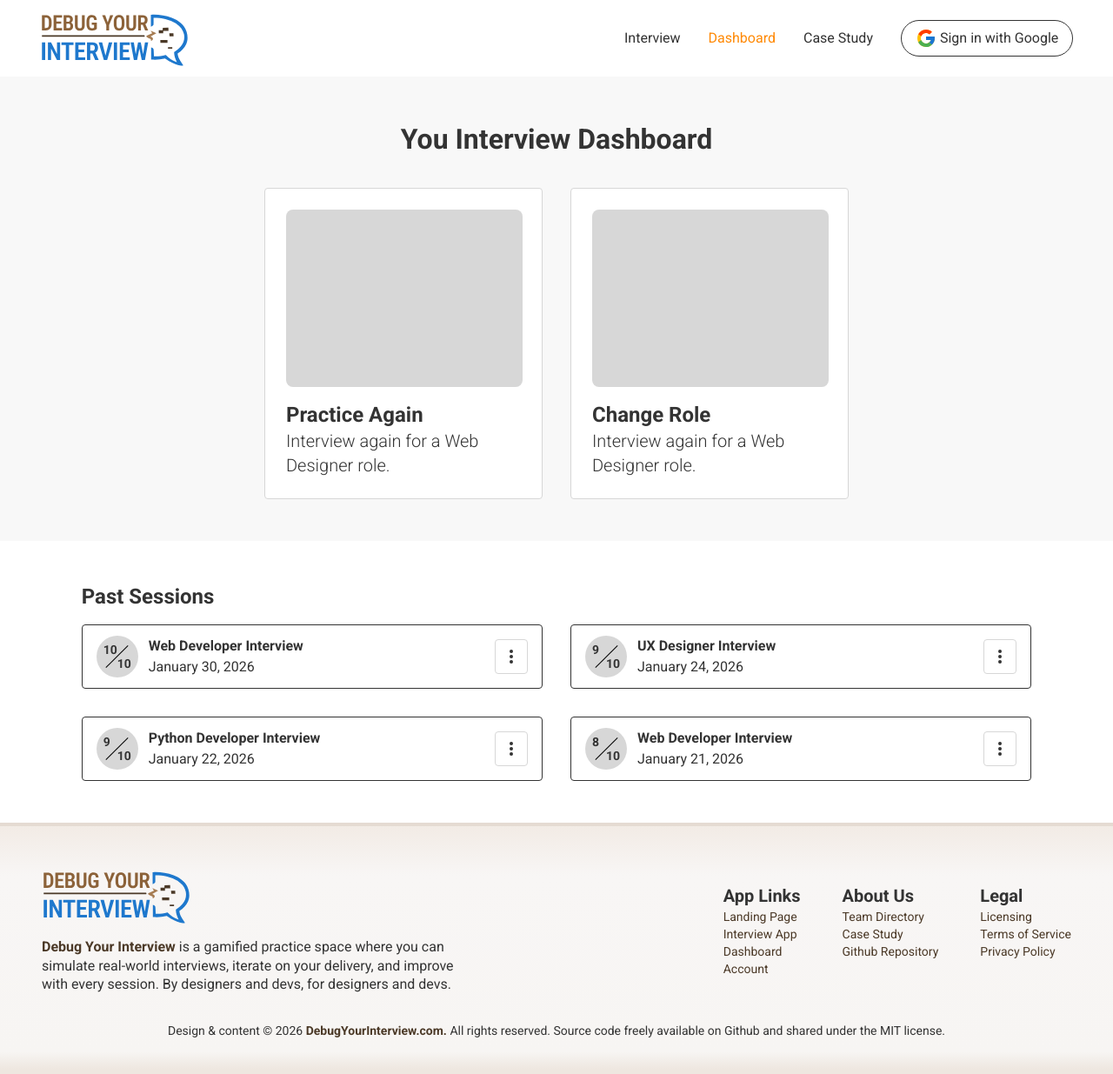
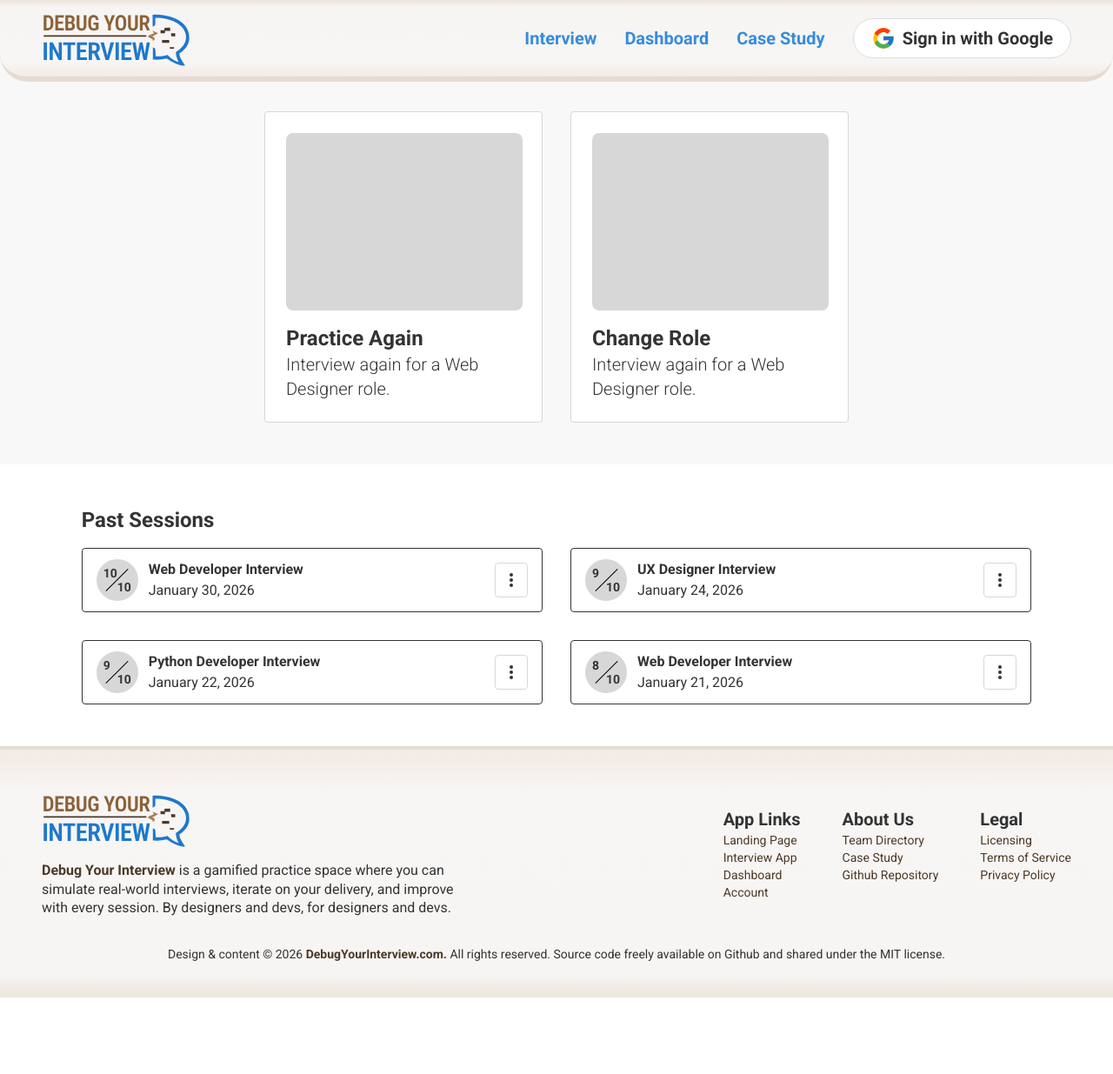
Before and after one commit to chingu-voyages/V59-tier3-team-39, a React (Vite) app in the folder frontend/: page /dashboard in a window 1280 px wide. Shown: the whole page at 87% size. After the commit the page ends 1147 px from the top, so only its background shows below. Built offline with nearby package versions, Linux system fonts and the light colour scheme.

Commit message:
add header styles

```diff
--- a/frontend/src/components/interview/Header.tsx
+++ b/frontend/src/components/interview/Header.tsx
@@ -4,8 +4,8 @@ import Logo from '../../assets/logo.svg'
 
 const Header = () => {
   return (
-    <header className="bg-secondary-bg-gradient-a rounded-b-4xl border-b-[6px] border-secondary-base/10 inset-x-0 top-0 py-5 h-content">
-      <nav className="w-13/14 mx-auto flex justify-between items-center">
+    <header className="bg-secondary-bg-gradient-a rounded-b-4xl border-b-[6px] border-secondary-base/10 inset-x-0 top-0 py-3 h-content">
+      <nav className="max-w-7xl mx-auto px-4.5 md:px-10.5 lg:px-12 flex justify-between items-center">
         <Link to="/">{<img src={Logo} alt="Debug Your Interview logo" />}</Link>
         <span className="absolute left-1/2 -translate-x-1/2 text-lg font-semibold">
           Select a role
--- a/frontend/src/components/main/FeatureSection.tsx
+++ b/frontend/src/components/main/FeatureSection.tsx
@@ -6,7 +6,7 @@ type FeatureProps = FeatureBlock
 const FeatureSection = ({heroHeading, sectionHeading, content, img, reverse, button}: FeatureProps) => {
 
   return (
-    <div className="py-12 w-13/14 mx-auto">
+    <div className=" w-13/14 py-14 md:py-8 lg:py-14 mx-auto">
       <div className="grid md:grid-cols-2 gap-14 items-center">
         <div className={`space-y-4 ${reverse ? 'md:order-2' : ''}`}>
           {heroHeading ?
--- a/frontend/src/components/main/Footer.tsx
+++ b/frontend/src/components/main/Footer.tsx
@@ -36,8 +36,8 @@ const year = new Date().getFullYear()
 
 const Footer = () => {
   return (
-    <footer className="max-w-7xl mx-auto">
-      <div className="mx-auto px-6 md:px-12 pt-6 md:pt-12 pb-8 md:pb-10">
+    <footer className="bg-secondary-bg-gradient-b border-t-4 border-secondary-stroke-base">
+      <div className="max-w-7xl mx-auto px-6 md:px-12 pt-6 md:pt-12 pb-8 md:pb-10">
         <div className="flex flex-col md:flex-row md:justify-between md:items-center md:gap-14 lg:gap-76 mb-5 md:mb-8">
           <div className="md:flex-1">
             <img src={Logo} alt="Debug Your Interview Logo" className='mb-3 md:mb-4' />
--- a/frontend/src/components/main/Header.tsx
+++ b/frontend/src/components/main/Header.tsx
@@ -3,11 +3,12 @@ import { Link, NavLink } from 'react-router-dom'
 import Logo from '../../assets/logo.svg'
 import { FcGoogle } from 'react-icons/fc'
 import { IoMenu, IoClose } from 'react-icons/io5'
+import { AiOutlineComment, AiOutlineAppstore , AiOutlineLayout} from "react-icons/ai"
 
 const navLinks = [
-  { to: '/interview', label: 'Interview' },
-  { to: '/dashboard', label: 'Dashboard' },
-  { to: '/casestudy', label: 'Case Study' },
+  { to: '/interview', label: 'Interview', Icon: AiOutlineComment },
+  { to: '/dashboard', label: 'Dashboard', Icon: AiOutlineAppstore },
+  { to: '/casestudy', label: 'Case Study', Icon: AiOutlineLayout },
 ]
 
 const Header = () => {
@@ -15,43 +16,44 @@ const Header = () => {
 
   const navLinkRender = (onLinkClick?: () => void) => (
     <>
-      {navLinks.map(({ to, label }) => (
+      {navLinks.map(({ to, label, Icon }) => (
         <NavLink
           key={to}
           to={to}
           onClick={onLinkClick}
           className={({ isActive }) =>
-            isActive ? 'text-orange-400' : 'hover:text-red-400'
+            `text-primary-base font-bold ${ isActive ? 'text-orange-400' : 'hover:text-red-400' }`
           }
         >
-          {label}
+          { isMenuOpen ? <div className='flex items-center gap-2 text-lg py-2'> <Icon size={26} /> {label} </div> : label}
         </NavLink>
       ))}
-      <button className="flex items-center justify-center gap-1 border rounded-full py-2 px-4">
-        <FcGoogle size={24} /> Sign in with Google
+      <button className="flex items-center justify-center gap-2 bg-white font-semibold border border-[#dcdcdc] rounded-full py-2 px-4 lg:px-5">
+        <FcGoogle size={28} /> Sign in with Google
       </button>
     </>
+
   )
 
   return (
-    <header className="inset-x-0 top-0 py-3 bg-white z-50">
-      <nav className="w-13/14 mx-auto flex justify-between items-center">
+    <header className="w-full fixed inset-x-0 top-0 bg-secondary-bg-gradient-a py-3 z-50 border-b-6 border-secondary-stroke-base rounded-b-4xl">
+      <nav className="max-w-7xl mx-auto flex justify-between items-center px-4.5 md:px-10.5 lg:px-12">
         <Link to="/">{<img src={Logo} alt="Debug Your Interivew logo" />}</Link>
         <div className="hidden md:flex">
-          <div className="flex items-center gap-8">{navLinkRender()}</div>
+          <div className="flex items-center lg:text-xl gap-6 lg:gap-8">{navLinkRender()}</div>
         </div>
 
         <button
-          className="md:hidden p-2"
+          className="md:hidden  text-secondary-shade cursor-pointer"
           onClick={() => setIsMenuOpen((prev) => !prev)}
         >
-          {isMenuOpen ? <IoClose size={24} /> : <IoMenu size={24} />}
+          {isMenuOpen ? <IoClose size={26} /> : <IoMenu size={26} />}
         </button>
       </nav>
 
       {isMenuOpen && (
-        <div className="md:hidden">
-          <div className="w-11/12 mx-auto px-1 py-6 flex flex-col gap-4">
+        <div className="md:hidden animate-fade-in">
+          <div className="mx-auto px-4.5 pt-3 pb-1 flex flex-col gap-4">
             {navLinkRender(() => setIsMenuOpen(false))}
           </div>
         </div>
--- a/frontend/src/index.css
+++ b/frontend/src/index.css
@@ -40,4 +40,20 @@
     )
   }
 
+  @keyframes fade-in {
+    from {
+      opacity: 0;
+      transform: translateY(20px);
+      filter: blur(10px);
+    }
+    to {
+      opacity: 1;
+      transform: translateY(0);
+      filter: blur(0);
+    }
+  }
+  .animate-fade-in {
+    animation: fade-in 0.8s ease-out both;
+  }
+
 }
--- a/frontend/src/layouts/MainLayout.tsx
+++ b/frontend/src/layouts/MainLayout.tsx
@@ -7,10 +7,7 @@ const MainLayout = () => {
     <div className="min-h-screen">
       <Header />
       <Outlet />
-      <div className="bg-secondary-bg-gradient-b border-t-4 border-secondary-stroke-base">
-        <Footer />
-      </div>
-
+      <Footer />
     </div>
   )
 }
--- a/frontend/src/pages/Home.tsx
+++ b/frontend/src/pages/Home.tsx
@@ -7,7 +7,7 @@ import CaseStudy from '../components/main/CaseStudy'
 
 const Home = () => {
   return (
-    <main>
+    <main className='pt-21'>
       <section className='bg-[#f8f8f8]'>
         <div className='max-w-7xl mx-auto'>
           <FeatureSection {...heroData} />
```
